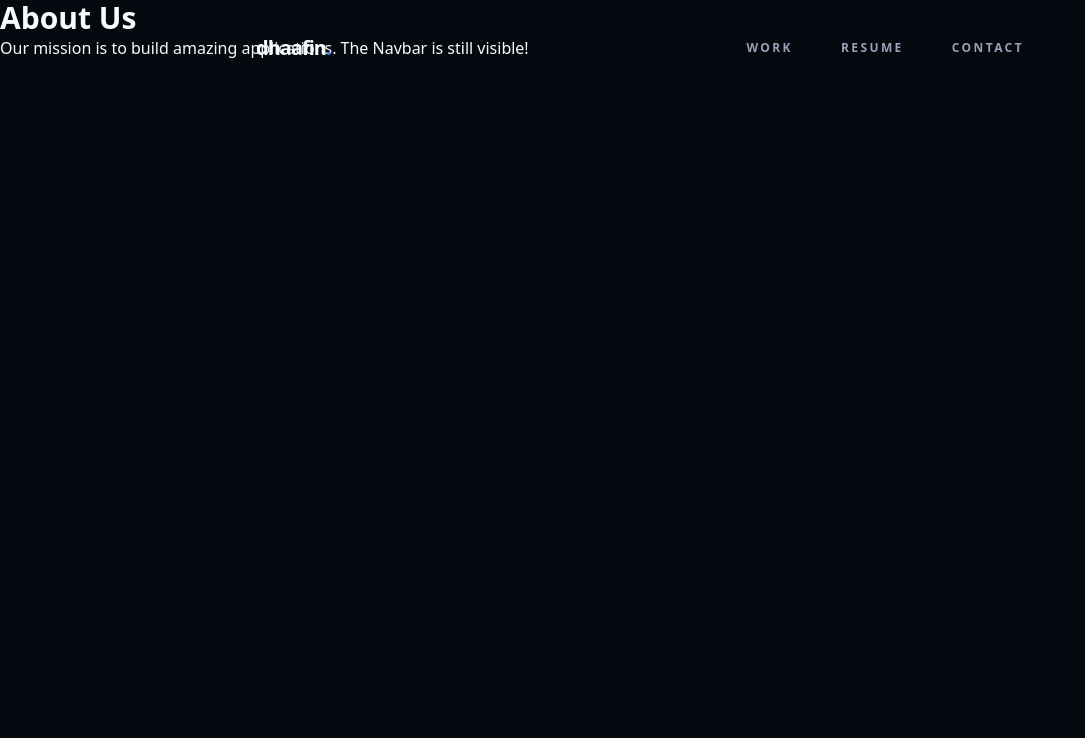
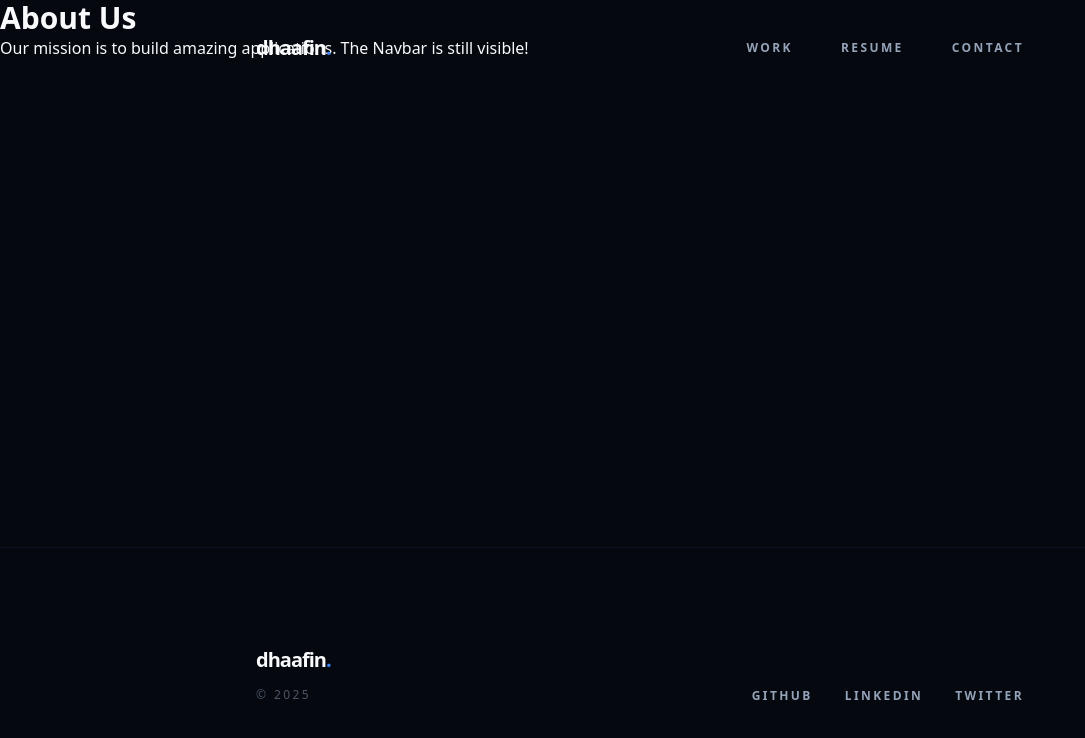
Before and after one commit to Dhaafin/portfolio, a Next.js app: page /about in a window 1280 px wide. Shown: the top 738 px of the page, without its empty margins (0-1085 px from the left). Built offline with nearby package versions, Linux system fonts and the light colour scheme.

Commit message:
feat : created footer

```diff
--- a/src/app/layout.jsx
+++ b/src/app/layout.jsx
@@ -1,6 +1,7 @@
 import './globals.css';
 import { Inter, Jost } from 'next/font/google';
 import Navbar from '@/components/organism/molecules/Navbar';
+import Footer from '@/components/organism/molecules/Footer';
 
 const inter = Inter({ subsets: ['latin'], variable: '--font-inter' });
 const jost = Jost({ subsets: ['latin'], variable: '--font-jost' });
@@ -13,11 +14,12 @@ export const metadata = {
 export default function RootLayout({ children }) {
   return (
     <html lang="en" className="scroll-smooth">
-      <body className={`${inter.variable} ${jost.variable} font-sans bg-mesh min-h-screen selection:bg-accent/30`}>
+      <body className={`${inter.variable} ${jost.variable} font-sans bg-mesh min-h-screen selection:bg-accent/30 flex flex-col`}>
         <Navbar />
-        <main>
+        <main className="flex-grow">
           {children}
         </main>
+        <Footer />
       </body>
     </html>
   );
--- /dev/null
+++ b/src/components/organism/molecules/Footer.jsx
@@ -0,0 +1,33 @@
+import Text from "@/components/atoms/Text";
+import Link from "next/link";
+
+const Footer = () => {
+  return (
+    <footer className="w-full px-24 md:px-48 lg:px-64 py-24 border-t border-border/30 mt-32">
+      <div className="max-w-[900px] mx-auto flex flex-col md:flex-row justify-between items-start md:items-end gap-12">
+        <div className="flex flex-col gap-2">
+          <Text className="text-xl font-black lowercase tracking-tighter text-foreground">
+            dhaafin<span className="text-accent">.</span>
+          </Text>
+          <Text className="text-xs uppercase tracking-[0.2em] font-medium text-muted/50">
+            © {new Date().getFullYear()}
+          </Text>
+        </div>
+
+        <div className="flex gap-8">
+          {['github', 'linkedin', 'twitter'].map((platform) => (
+            <Link
+              key={platform}
+              href={`#${platform}`}
+              className="text-xs uppercase tracking-[0.2em] font-bold text-muted hover:text-foreground transition-colors duration-500"
+            >
+              {platform}
+            </Link>
+          ))}
+        </div>
+      </div>
+    </footer>
+  );
+};
+
+export default Footer;
```
